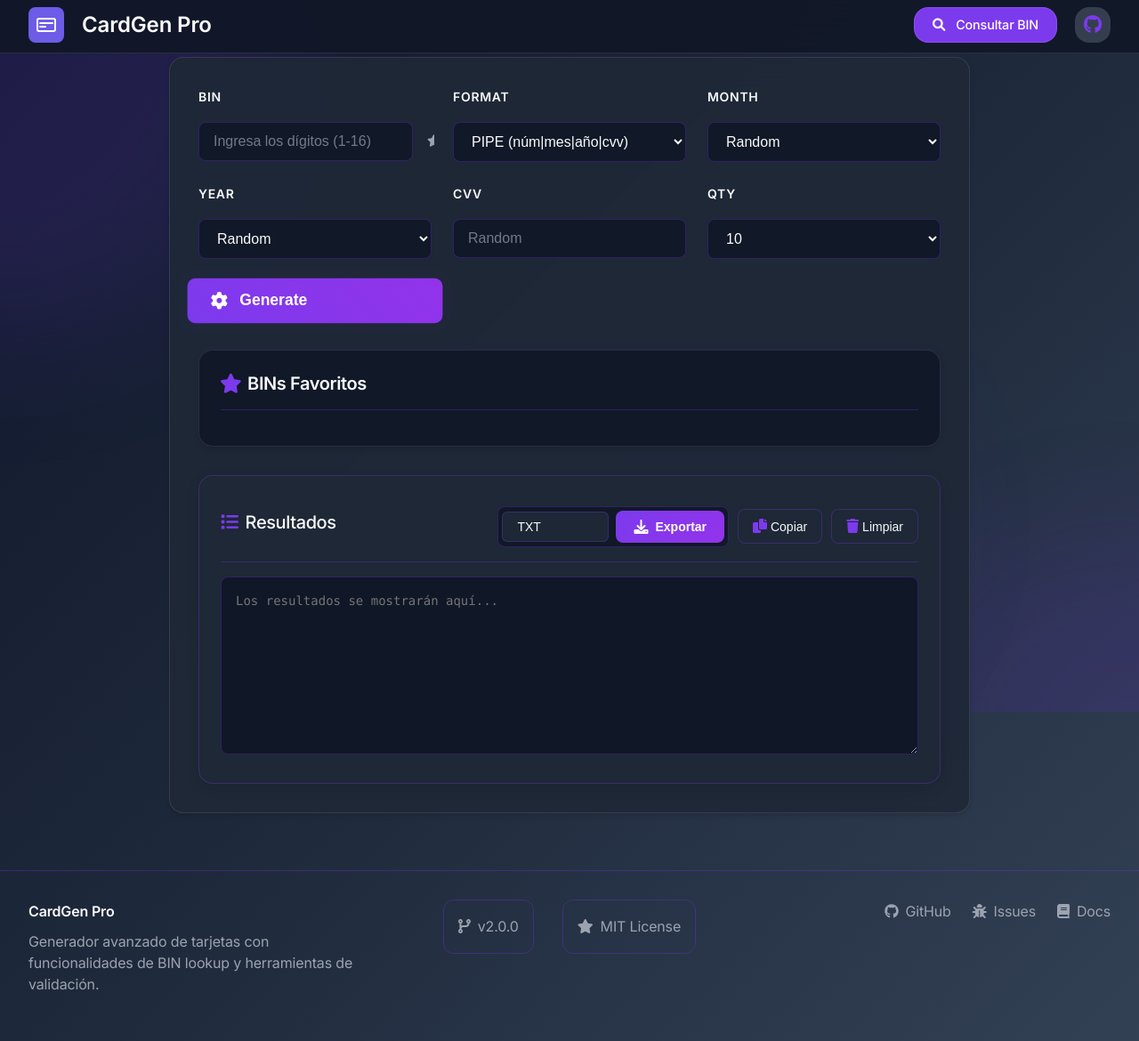
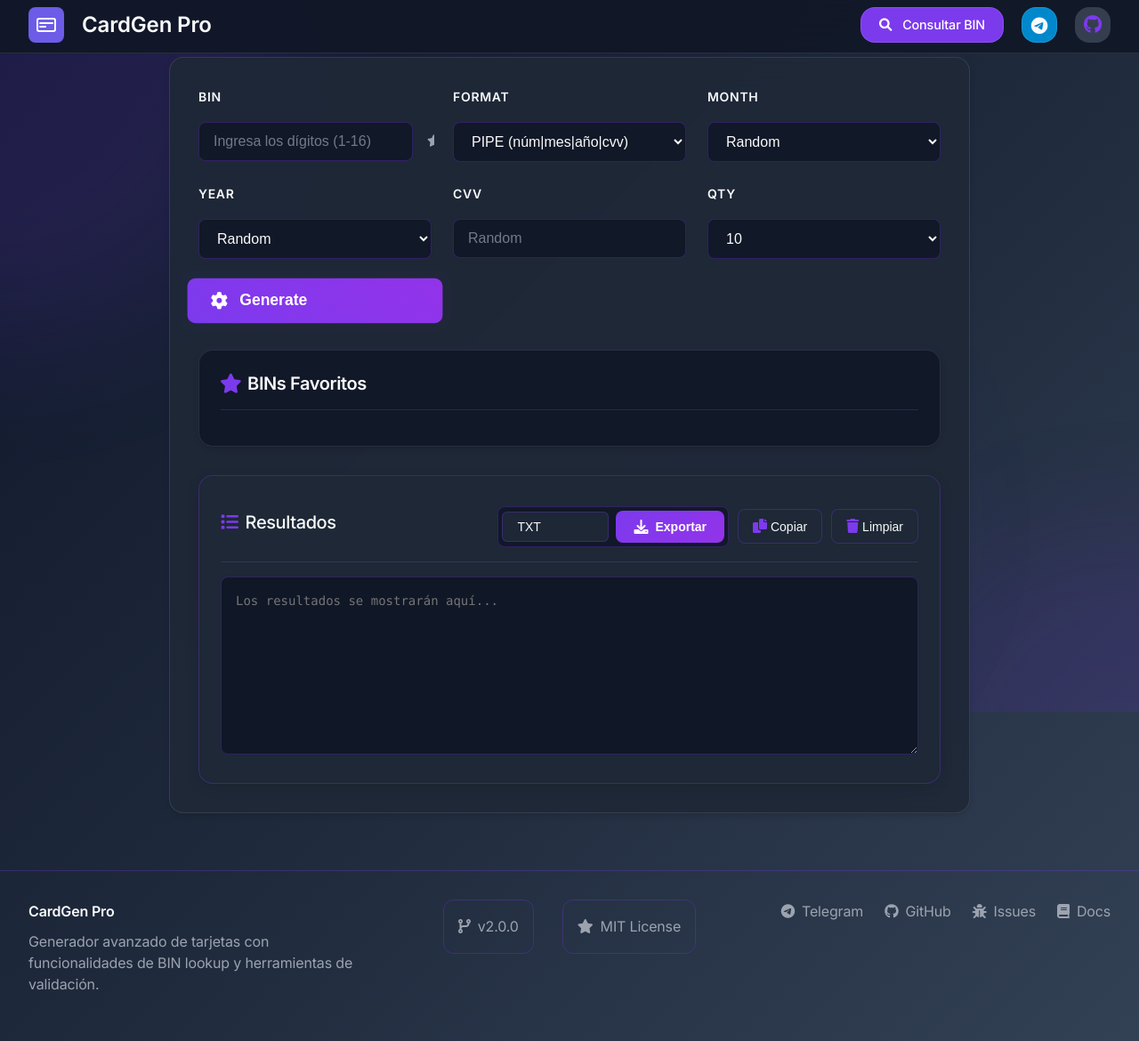
Before and after one commit to mat1520/Credit-Card-Gen-Luhn, a website built with Vite: page index.html in a window 1280 px wide. Shown: the whole page at 89% size. Built offline with nearby package versions, Linux system fonts and the light colour scheme.

Commit message:
feat: add index.html and styles.css with modern UI implementation

```diff
--- a/index.html
+++ b/index.html
@@ -30,6 +30,10 @@
                 <a href="bin-lookup.html" class="nav-button bin-lookup-button" title="Consultar BIN">
                     <i class="fas fa-search" aria-hidden="true"></i>
                     <span>Consultar BIN</span>
+                </a>
+                <a href="https://t.me/CardGenPro_BOT?start=_tgr_y1X3A7NlZDAx" class="telegram-link" target="_blank" rel="noopener noreferrer" title="Telegram Bot">
+                    <i class="fab fa-telegram" aria-hidden="true"></i>
+                    <span class="sr-only">Telegram</span>
                 </a>
                 <a href="https://github.com/mat1520" class="github-link" target="_blank" rel="noopener noreferrer" title="GitHub">
                     <i class="fab fa-github" aria-hidden="true"></i>
@@ -187,6 +191,10 @@
             </div>
 
             <div class="footer-right">
+                <a href="https://t.me/CardGenPro_BOT?start=_tgr_y1X3A7NlZDAx" class="footer-link" target="_blank" rel="noopener noreferrer">
+                    <i class="fab fa-telegram" aria-hidden="true"></i>
+                    <span>Telegram</span>
+                </a>
                 <a href="https://github.com/mat520" class="footer-link" target="_blank" rel="noopener noreferrer">
                     <i class="fab fa-github" aria-hidden="true"></i>
                     <span>GitHub</span>
--- a/src/styles/styles.css
+++ b/src/styles/styles.css
@@ -1967,3 +1967,38 @@
 }
 
 /* ... existing code ... */
+
+.telegram-link {
+    display: flex;
+    align-items: center;
+    justify-content: center;
+    width: 40px;
+    height: 40px;
+    border-radius: var(--radius-lg);
+    color: var(--text-primary);
+    text-decoration: none;
+    transition: all var(--transition-normal);
+    background: #0088cc;
+    border: 1px solid rgba(255, 255, 255, 0.1);
+}
+
+.telegram-link i {
+    font-size: 1.2rem;
+    transition: transform var(--transition-normal);
+}
+
+.telegram-link:hover {
+    background: #0077b3;
+    transform: translateY(-1px);
+    box-shadow: 0 4px 12px rgba(0, 0, 0, 0.1);
+}
+
+.telegram-link:hover i {
+    transform: scale(1.1);
+}
+
+.telegram-link:active {
+    transform: translateY(0);
+}
+
+/* ... existing code ... */
```
